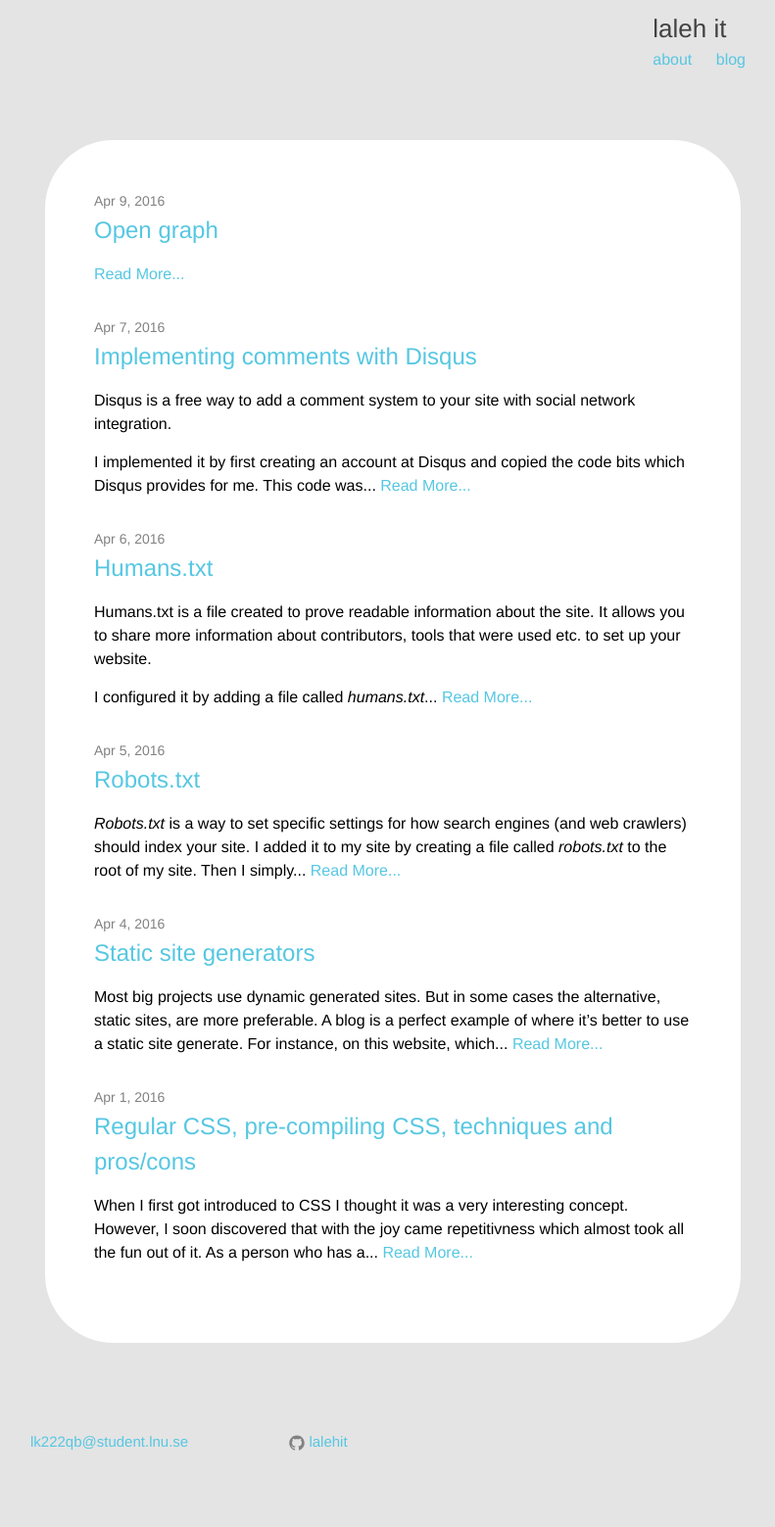
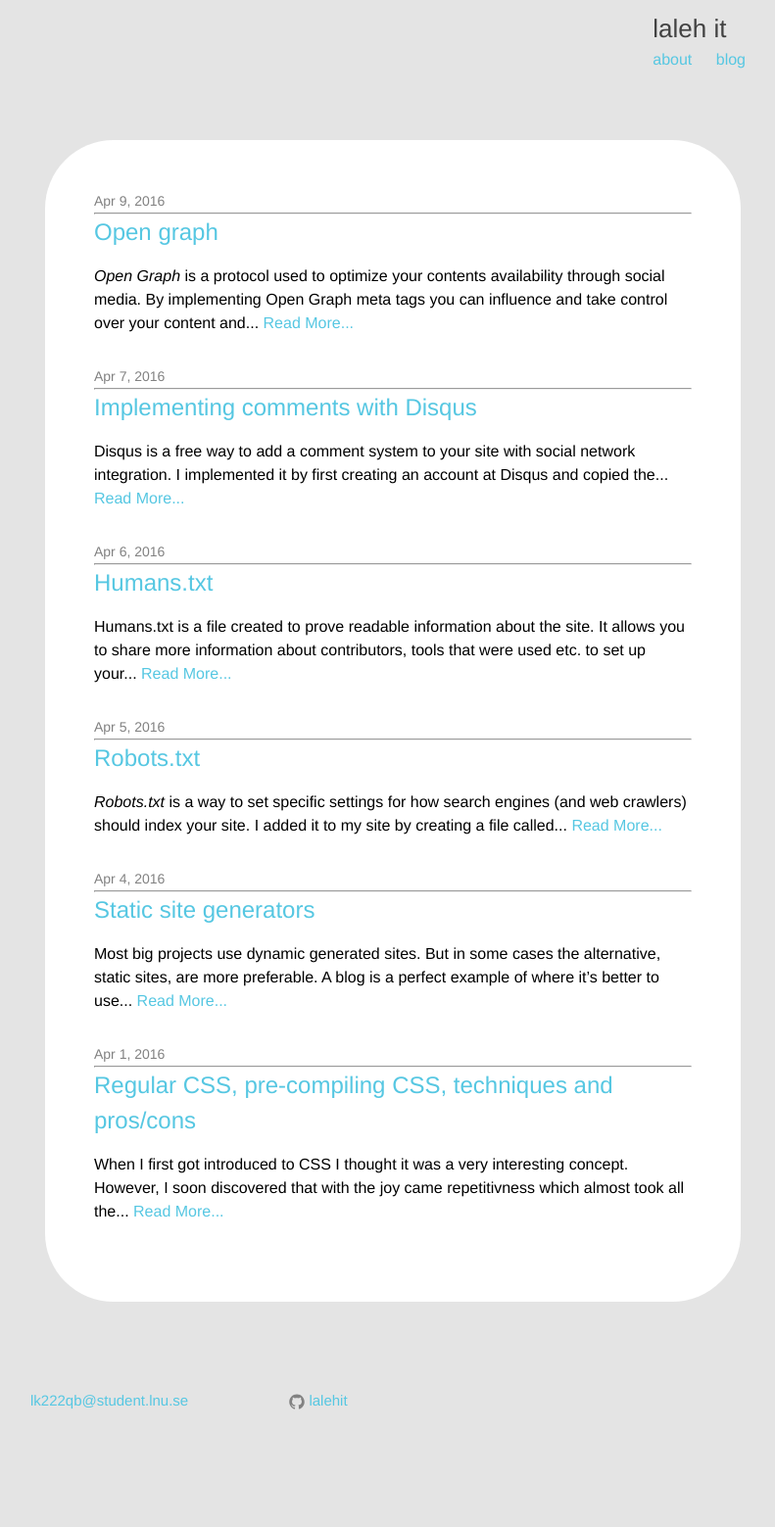
Before and after one commit to lalehIT/lalehIT.github.io, a Jekyll site: the page built from index.html, in a window 1280 px wide. Shown: the whole page at 98% size, without its empty margins (239-1030 px from the left). Built offline with Jekyll 4.4.1, drawn with Linux system fonts in a browser that asks for light colours; comment, search, counter and statistics services are not loaded; after the commit the page ends 1517 px from its top, so only the background shows below that.

Commit message:
Adding some open graph meta

```diff
--- a/_includes/head.html
+++ b/_includes/head.html
@@ -8,4 +8,13 @@
 
     <link rel="stylesheet" href="{{ "/css/main.css" | prepend: site.baseurl }}">
     <link rel="canonical" href="{{ page.url | replace:'index.html','' | prepend: site.baseurl | prepend: site.url }}">
+
+
+    <meta property="og:title" content="{% if page.title %}{{ page.title }} | {{ site.title }}{% else %}{{ site.title }}{% endif %}" />
+    <meta property="og:type" content="website" />
+    <meta property="og:url" content="{{ page.url | replace:'index.html','' | prepend: site.baseurl | prepend: site.url }}" />
+    <meta property="og:image" content="{{ "/img/lalehit.jpg" | prepend: site.url }}" />
+    <meta property="og:description" content="{{ site.description }}">
+
+
 </head>
--- a/_posts/2016-04-07-implementing-comments.markdown
+++ b/_posts/2016-04-07-implementing-comments.markdown
@@ -5,8 +5,6 @@
 ---
 
 Disqus is a free way to add a comment system to your site with social network integration.
-
-
 I implemented it by first creating an account at Disqus and copied the code bits which Disqus provides for me. This code was added to my specific page, *commentary.html*.
 
 Lastly I included a little bit of code to *post.html* to make sure the Disqus would show up and that the placement was where I wanted it to be - after the post.
--- a/_posts/2016-04-09-open-graph.markdown
+++ b/_posts/2016-04-09-open-graph.markdown
@@ -3,3 +3,6 @@
 title:  "Open graph"
 categories: open graph
 ---
+
+*Open Graph* is a protocol used to optimize your contents availability through social media.
+By implementing Open Graph meta tags you can influence and take control over your content and how it is presented when shared, for example on Facebook.
--- a/index.html
+++ b/index.html
@@ -8,10 +8,14 @@
   <ul class="post-list">
     {% for post in site.posts %}
       <li>
+
         <span class="post-meta">{{ post.date | date: "%b %-d, %Y" }}</span>
+          <hr>
         <h2><a class="post-link" href="{{ post.url | prepend: site.baseurl }}">{{ post.title }}</a></h2>
-          {{ post.content | truncatewords: 40 }}
+
+          {{ post.content | truncatewords: 30 }}
           <a href="{{ post.url | prepend: site.baseurl }}">Read More...</a>
+
       </li>
     {% endfor %}
   </ul>
```
Also changed, not shown: assets/images/bokeh.jpg (deleted), img/lalehit.JPG (added).
